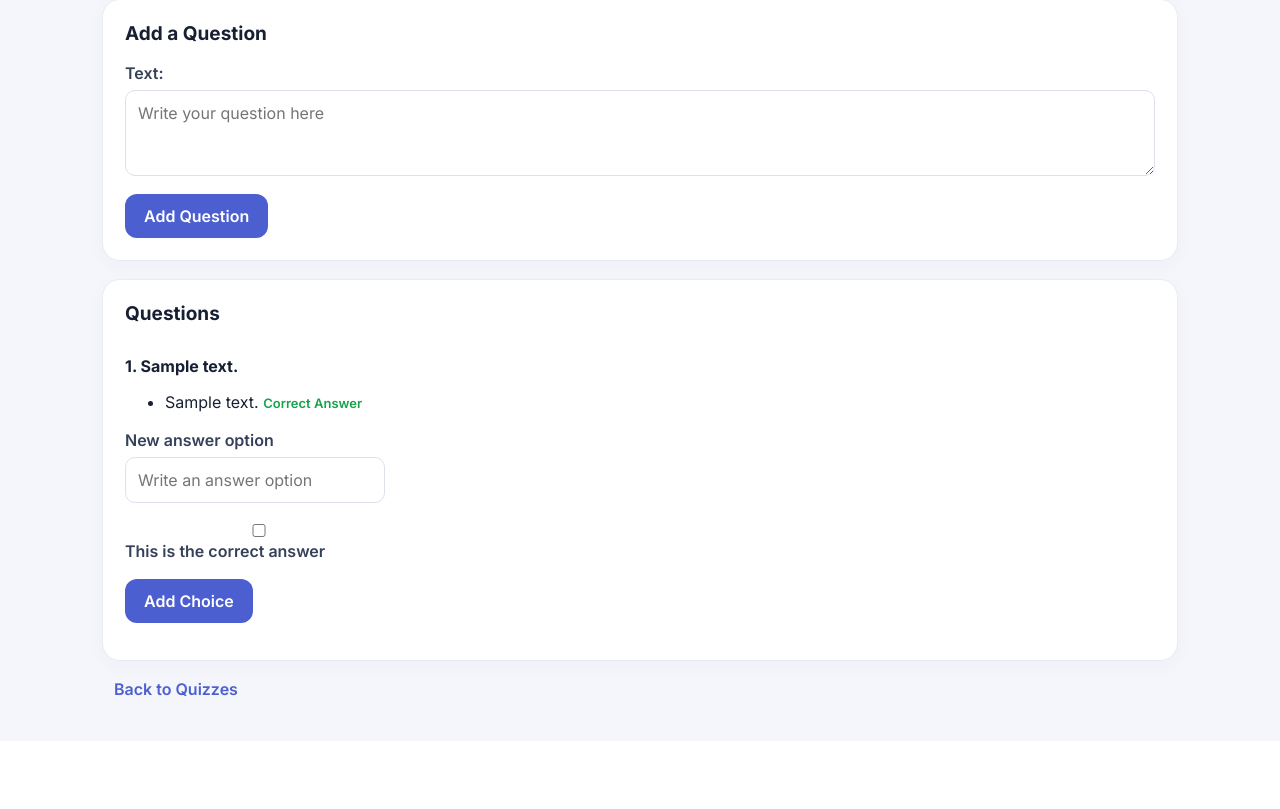
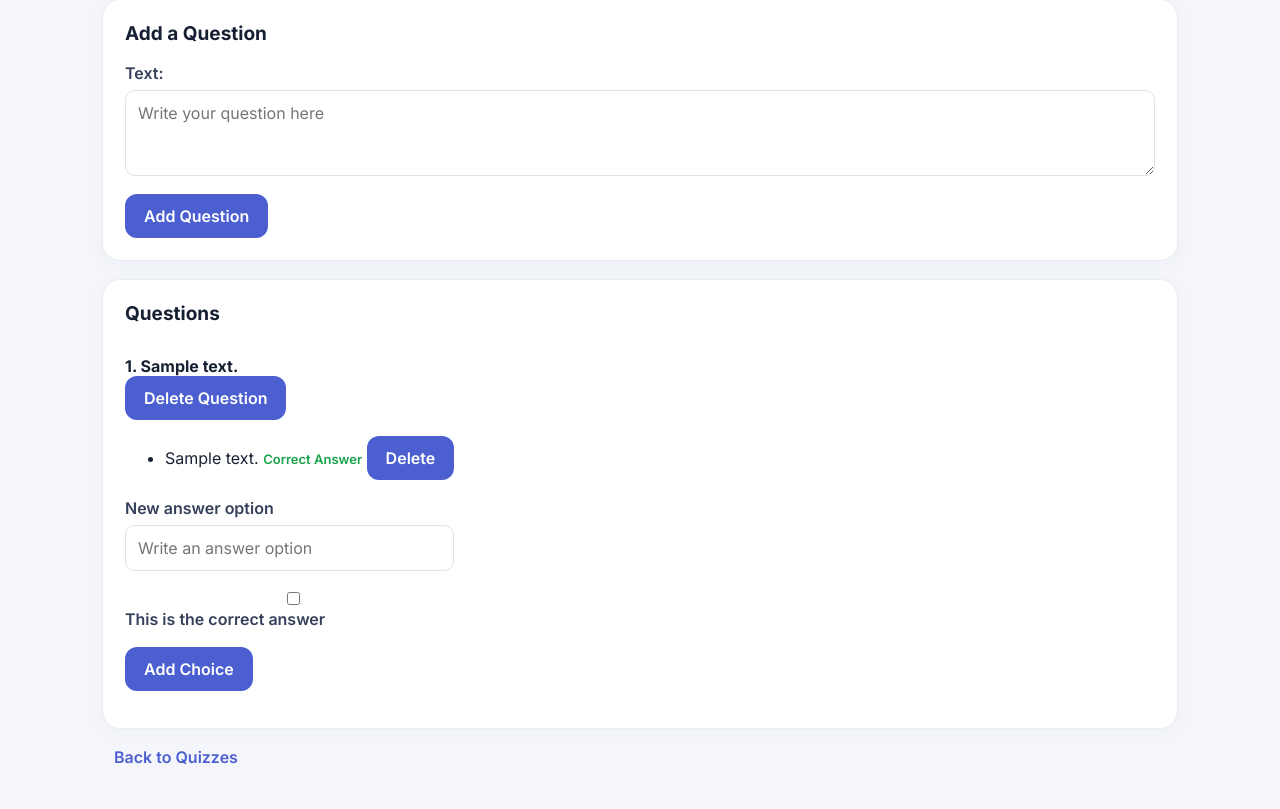
Before and after one commit to imanmasomi/SmartLearn, a Django app: page /quizzes/1/ in a window 1280 px wide. Shown: the part 302-1111 px from the top of the page. Before the commit the page ends 999 px from the top, so only its background shows below. Run offline with Django 5.2, Linux system fonts and the light colour scheme; a user stored in the database is signed in; tables that the repository leaves empty hold one stand-in row (values such as "Sample post").

Commit message:
Fri, Nov 6, 2026, 9:00 PM +03:30

```diff
--- a/learning/urls.py
+++ b/learning/urls.py
@@ -119,6 +119,9 @@ urlpatterns = [
         name="choice_create"
     ),
 
+    path("questions/<int:question_id>/delete/", views.question_delete, name="question_delete"),
+    path("choices/<int:choice_id>/delete/", views.choice_delete, name="choice_delete"),
+
     path(
         "quizzes/<int:pk>/take/",
         views.quiz_take,
--- a/learning/views.py
+++ b/learning/views.py
@@ -527,3 +527,37 @@ def register(request):
     return render(request, "registration/register.html", {
         "form": form
     })
+
+
+# Quiz delete views
+
+@login_required
+@require_POST
+def question_delete(request, question_id):
+    question = get_object_or_404(
+        Question,
+        pk=question_id,
+        quiz__subject__owner=request.user
+    )
+
+    quiz_id = question.quiz.id
+    question.delete()
+
+    messages.success(request, "Question deleted successfully!")
+    return redirect("quiz_detail", pk=quiz_id)
+
+
+@login_required
+@require_POST
+def choice_delete(request, choice_id):
+    choice = get_object_or_404(
+        Choice,
+        pk=choice_id,
+        question__quiz__subject__owner=request.user
+    )
+
+    quiz_id = choice.question.quiz.id
+    choice.delete()
+
+    messages.success(request, "Answer choice deleted successfully!")
+    return redirect("quiz_detail", pk=quiz_id)
--- a/templates/learning/quiz_detail.html
+++ b/templates/learning/quiz_detail.html
@@ -1,4 +1,3 @@
-
 {% extends "base.html" %}
 
 {% block title %}{{ quiz.title }} | SmartLearn{% endblock %}
@@ -21,14 +20,11 @@
 <section class="panel">
     <h2>Add a Question</h2>
 
-    <form method="post"
-          action="{% url 'question_create' quiz.id %}">
+    <form method="post" action="{% url 'question_create' quiz.id %}">
         {% csrf_token %}
         {{ question_form.as_p }}
 
-        <button class="button" type="submit">
-            Add Question
-        </button>
+        <button class="button" type="submit">Add Question</button>
     </form>
 </section>
 
@@ -40,30 +36,44 @@
             <div>
                 <strong>{{ forloop.counter }}. {{ question.text }}</strong>
 
+                <form method="post"
+                      action="{% url 'question_delete' question.id %}"
+                      onsubmit="return confirm('Delete this question and all its choices?');">
+                    {% csrf_token %}
+                    <button class="button button-danger" type="submit">
+                        Delete Question
+                    </button>
+                </form>
+
                 <ul>
                     {% for choice in question.choices.all %}
                         <li>
                             {{ choice.text }}
 
                             {% if choice.is_correct %}
-                                <span class="status completed">
-                                    Correct Answer
-                                </span>
+                                <span class="status completed">Correct Answer</span>
                             {% endif %}
+
+                            <form method="post"
+                                  action="{% url 'choice_delete' choice.id %}"
+                                  style="display:inline;"
+                                  onsubmit="return confirm('Delete this answer choice?');">
+                                {% csrf_token %}
+                                <button class="button button-danger" type="submit">
+                                    Delete
+                                </button>
+                            </form>
                         </li>
                     {% empty %}
                         <li class="muted">No choices yet.</li>
                     {% endfor %}
                 </ul>
 
-                <form method="post"
-                      action="{% url 'choice_create' question.id %}">
+                <form method="post" action="{% url 'choice_create' question.id %}">
                     {% csrf_token %}
 
                     <p>
-                        <label for="choice-{{ question.id }}">
-                            New answer option
-                        </label>
+                        <label for="choice-{{ question.id }}">New answer option</label>
                         <input
                             id="choice-{{ question.id }}"
                             type="text"
@@ -75,18 +85,12 @@
 
                     <p>
                         <label>
-                            <input
-                                type="checkbox"
-                                name="is_correct"
-                                value="on"
-                            >
+                            <input type="checkbox" name="is_correct" value="on">
                             This is the correct answer
                         </label>
                     </p>
 
-                    <button class="button" type="submit">
-                        Add Choice
-                    </button>
+                    <button class="button" type="submit">Add Choice</button>
                 </form>
             </div>
         </article>
@@ -95,8 +99,6 @@
     {% endfor %}
 </section>
 
-<a class="text-link" href="{% url 'quizzes' %}">
-    Back to Quizzes
-</a>
+<a class="text-link" href="{% url 'quizzes' %}">Back to Quizzes</a>
 
 {% endblock %}
```
